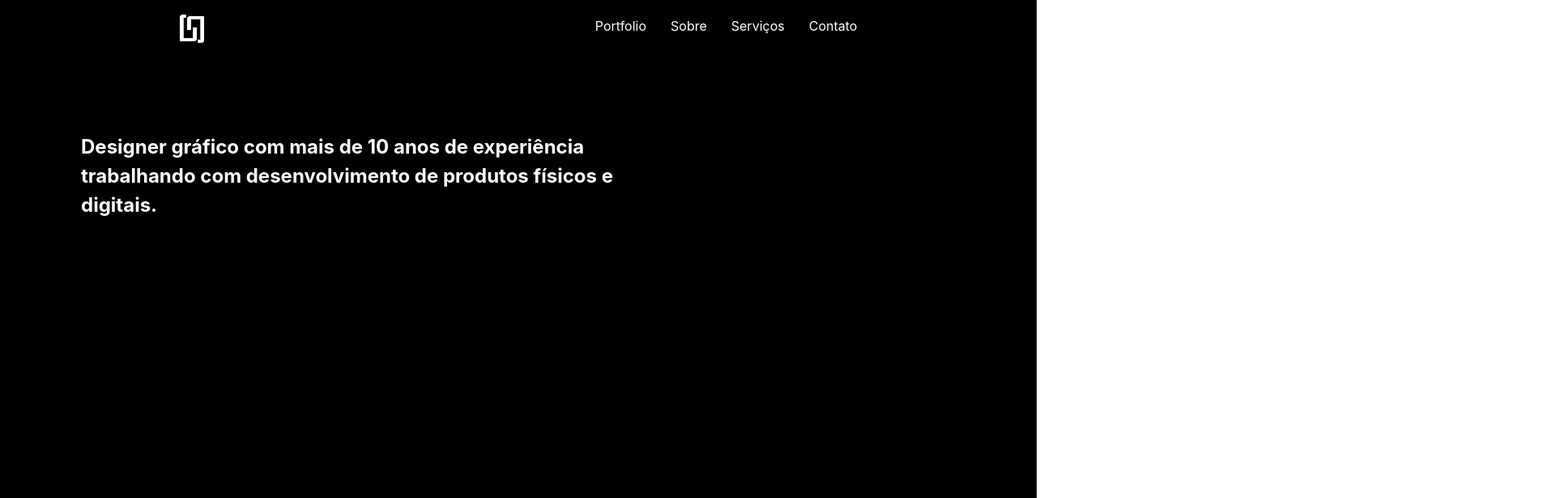
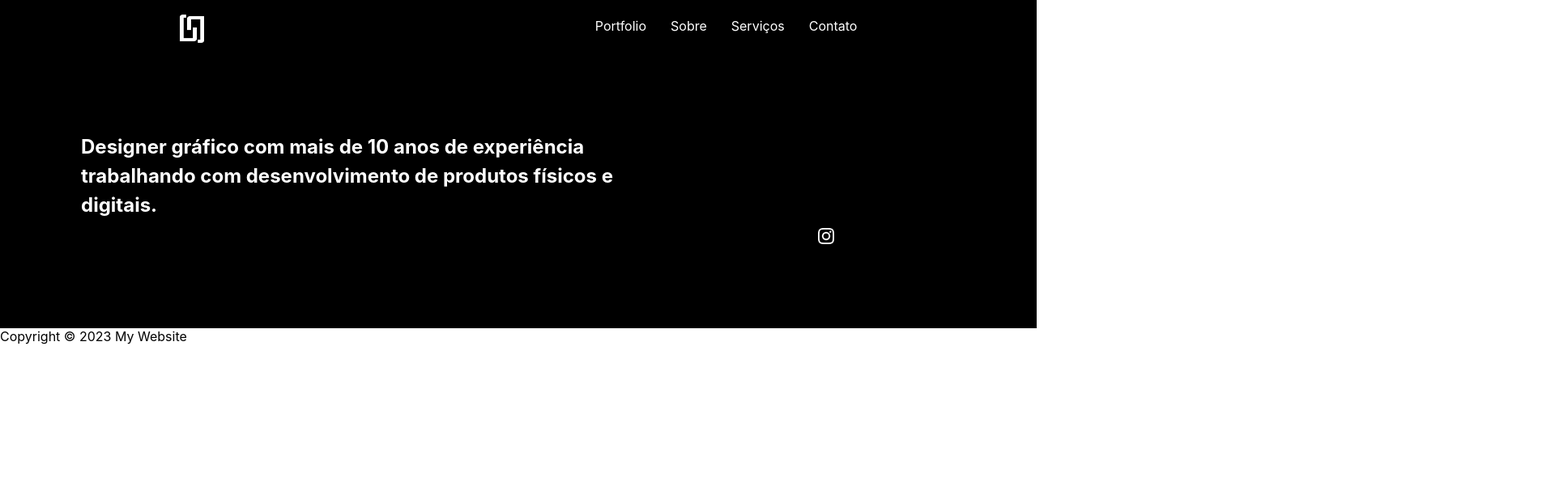
Before and after one commit to ziembick/site-portfolio-designer, a React (Create React App) app in the folder portfolio-designers/: page / in a window 1280 px wide. Shown: the top 616 px of the page at 81% size, 1920 px wide, since content can reach past the window. Built offline with nearby package versions, Linux system fonts and the light colour scheme.

Commit message:
instagram logo

```diff
--- a/portfolio-designers/src/components/header.js
+++ b/portfolio-designers/src/components/header.js
@@ -10,8 +10,8 @@ function Header() {
         com desenvolvimento de produtos físicos e digitais.
       </h1>
       <li>
-        <a href="http://www.instagram.com" className="section__container-ig_logo">
-          <img src={igLogo} alt="Instagram Logo" className="" />
+        <a href="http://www.instagram.com/slviol" className="section__container-ig">
+          <img src={igLogo} alt="Instagram Logo" className="section__container-ig_logo" />
         </a>
       </li>
     </section>
--- a/portfolio-designers/src/header.css
+++ b/portfolio-designers/src/header.css
@@ -23,3 +23,16 @@
 h1 {
   line-height: 1.5;
 }
+
+.section__container-ig_logo {
+  width: 20px;
+  height: 20px;
+  margin-top: 10px ;
+  position: relative;
+  left: 91rem;
+
+}
+
+img {
+  filter: brightness(0) invert(1);
+}
```
Also changed, not shown: portfolio-designers/src/img/ig.png.
